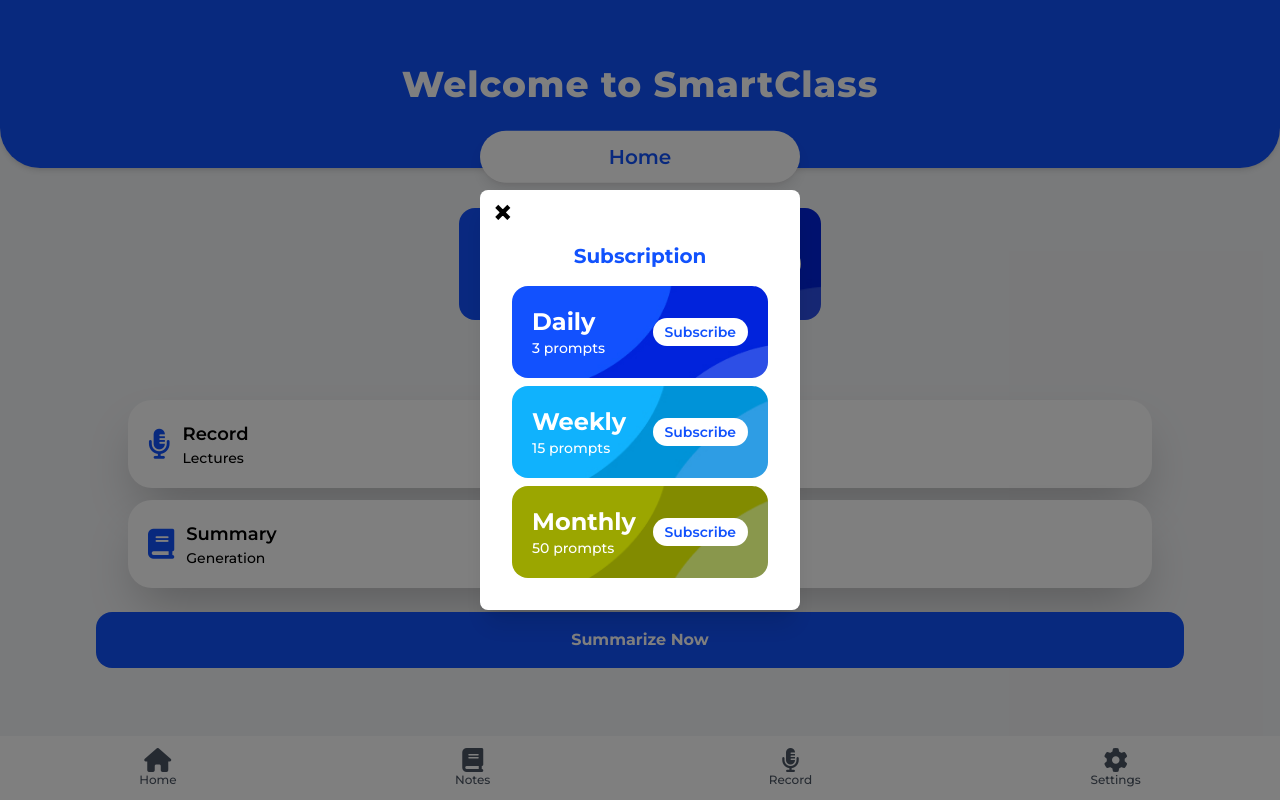
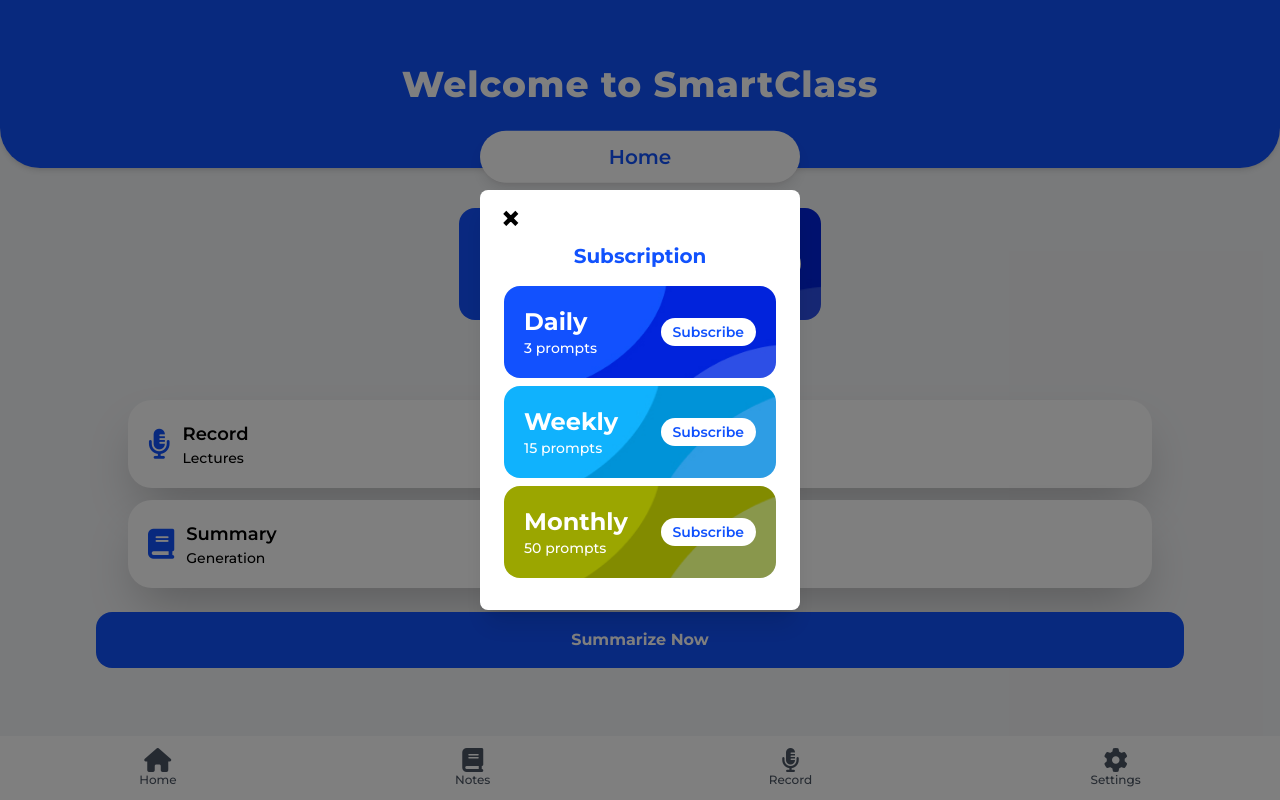
Before and after one commit to hayyaoe/smart-class-react, a React (Vite) app: page / in a window 1280 px wide. Both pictures are taken after a click on the button "Subscribe". Built offline with nearby package versions, Linux system fonts and the light colour scheme.

Commit message:
updated pop up

```diff
--- a/src/components/HomePage.jsx
+++ b/src/components/HomePage.jsx
@@ -114,10 +114,10 @@ const HomePage = () => {
             {/* Modal */}
             {showModal && ( // Proper condition check for modal rendering
         <div className="fixed inset-0 z-50 flex items-center justify-center bg-black bg-opacity-50">
-          <div className="bg-white rounded-lg shadow-xl w-80 max-w-lg px-8 pt-3 pb-8">
+          <div className="bg-white rounded-lg shadow-xl w-80 max-w-lg pt-3 pb-8">
             {/* "X" Button to close the modal */}
             <button
-              className="relative top-[-10px] left-[-20px] text-black hover:text-gray-900"
+              className="relative top-[-4px] left-[20px] text-black hover:text-gray-900"
               onClick={closeModal} // Close modal on click
             >
               <span className="text-4xl font-bold"> × </span>
@@ -126,14 +126,14 @@ const HomePage = () => {
             {isPaymentCheckout ? (
               // Payment Checkout View
               <div className="payment-checkout">
-                <h2 className="text-xl font-bold text-blue text-center pb-4">Payment Checkout</h2>
-                <div className="flex justify-between items-center">
-                  <p>Standard</p>
-                  <p>Rp. 40.000</p>
+                <h2 className="text-xl font-bold text-blue text-center pb-4 px-8">Payment Checkout</h2>
+                <div className="w-full bg-blue text-white flex justify-between items-center">
+                  <p className="px-8 py-2">Standard</p>
+                  <p className="px-8 py-2">Rp. 40.000</p>
                 </div>
 
-                <h3 className="font-semibold text-lg pt-4">Payment Method</h3>
-                <div className="payment-options space-y-3 mt-3">
+                <h3 className="font-semibold text-lg pt-4 px-8">Payment Method</h3>
+                <div className="payment-options space-y-3 mt-3 px-8 ">
                   <div className="flex items-center p-2 border rounded-lg">
                     <img src="src/assets/BCA.png" alt="BCA" className="w-10 h-10 mr-2" />
                     <label className="flex-1">m-BCA</label>
@@ -153,18 +153,20 @@ const HomePage = () => {
                   </div>
                 </div>
 
+                <div className="px-8">
                   <button
-                  className="bg-blue text-white font-bold w-full py-3 mt-6 rounded-lg"
-                  onClick={closeCheckout}
+                    className="w-full bg-blue text-white font-bold py-3 mt-6 rounded-lg"
+                    onClick={closeCheckout && closeModal}
                   >
                     Checkout
                   </button>
                 </div>
+              </div>
             ) : (
               // Subscription Options View
               <>
-                <h2 className="text-xl font-bold text-blue text-center pb-4">Subscription</h2>
-
+                <h2 className="text-xl font-bold text-blue text-center pb-4 px-8">Subscription</h2>
+                <div className="px-6">
                   <div className="bg-1 flex flex-row justify-start items-center p-5 rounded-2xl">
                     <div className="flex flex-col justify-start items-start text-white text-xl font-medium">
                       <p className="text-2xl font-bold text-start">Daily</p>
@@ -212,6 +214,7 @@ const HomePage = () => {
                       </button>
                     </div>
                   </div>
+                </div>
               </>
             )}
           </div>
```
Lines whose indentation alone changed are shown as unchanged.
